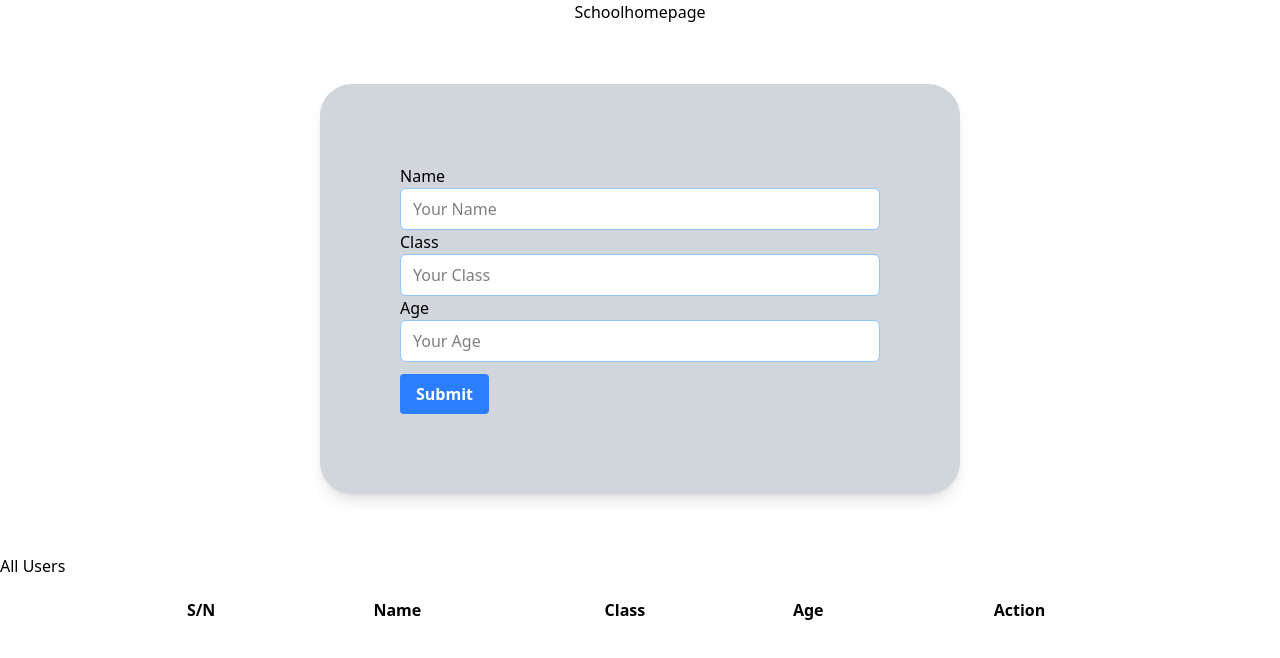
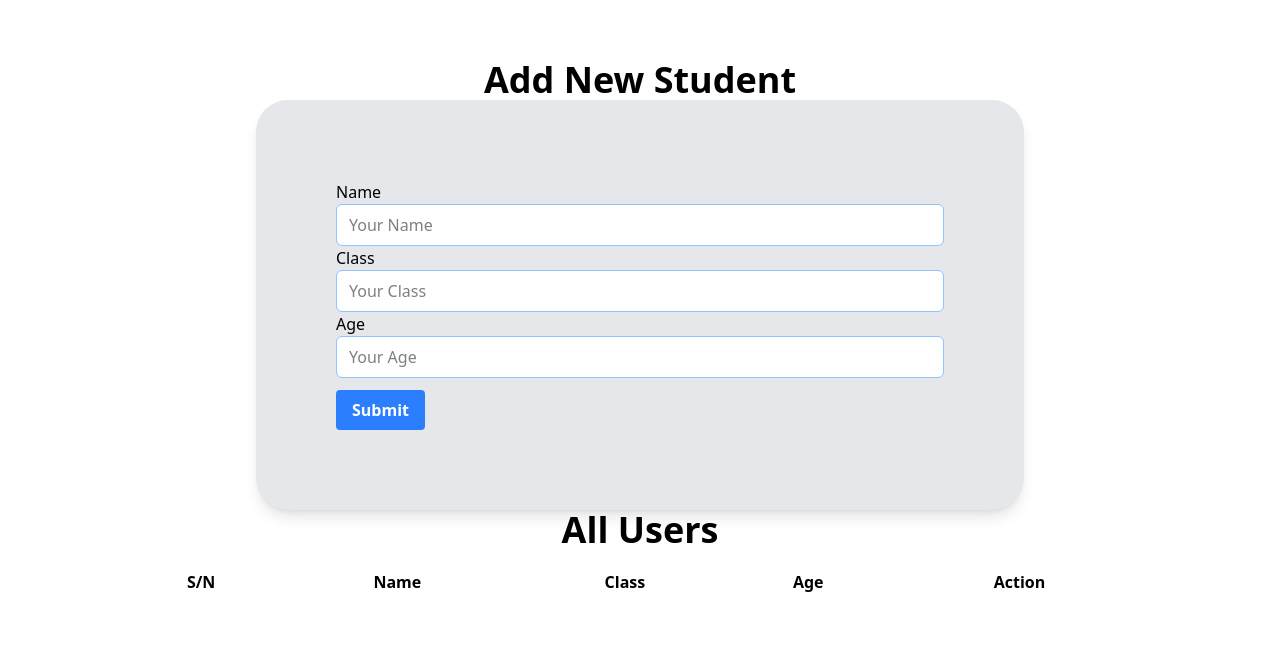
Before and after one commit to akprinciple/web3bridge_printivo_react_assignment, a React (Vite) app: page / in a window 1280 px wide. Shown: the top 658 px of the page. Built offline with nearby package versions, Linux system fonts and the light colour scheme.

Commit message:
Next one

```diff
--- a/src/components/Schoolhomepage.jsx
+++ b/src/components/Schoolhomepage.jsx
@@ -5,19 +5,15 @@ const Schoolhomepage = () => {
     const [userclass, setuserclass] = useState("");
     const [userage, setuserage] = useState("");
     const [AllUSer, setAllUSer] = useState([])
-    function deleteHandler(i) {
-            let storedUser = localStorage.getItem("user");
-         let userData = storedUser ? JSON.parse(storedUser) : [];
-            userData.splice(i, 1);
-            localStorage.setItem("user", JSON.stringify(userData));
-            showResult()
-        }
+
     function handleSubmit(event) {
         event.preventDefault();
         let storedUser = localStorage.getItem("user");
          let userData = storedUser ? JSON.parse(storedUser) : [];
+         if(username === "" || userclass === "" || userage === ""){
+            return alert("Please fill all the fields")
+         }
         userData.push({username, userclass, userage});
-
          localStorage.setItem("user", JSON.stringify(userData));
         showResult()
         }
@@ -30,12 +26,18 @@ const Schoolhomepage = () => {
             showResult()
         }, [])
 
-
+        function deleteHandler(i) {
+            let storedUser = localStorage.getItem("user");
+         let userData = storedUser ? JSON.parse(storedUser) : [];
+            userData.splice(i, 1);
+            localStorage.setItem("user", JSON.stringify(userData));
+            showResult()
+        }
 
   return (
     <div>
-        <h1 className='text-center'>Schoolhomepage</h1>
-        <div className='w-1/2 mx-auto my-15 p-20 rounded-4xl shadow-lg bg-gray-300'>
+        <h1 className='text-center mt-15 font-bold text-4xl'>Add New Student</h1>
+        <div className='w-3/5  mx-auto p-20 rounded-4xl shadow-lg bg-gray-200'>
             <label htmlFor="">Name</label>
             <input type="text" id='username' onChange={(e) => setusername(e.target.value)} className='w-full px-3 py-2 border border-blue-300 bg-white rounded-md focus:outline-none focus:ring-2 focus:ring-blue-500' placeholder='Your Name' />
             <label htmlFor="">Class</label>
@@ -45,7 +47,7 @@ const Schoolhomepage = () => {
             <button className='mt-3 bg-blue-500 hover:bg-blue-700 text-white font-bold py-2 px-4 rounded' onClick={handleSubmit}>Submit</button>
         </div>
 
-        <h3>All Users</h3>
+        <h3 className='text-center text-4xl font-bold'>All Users</h3>
         <table className='table-auto border-collapse w-4/5 mx-auto my-5'>
             <thead>
                 <tr>
```
